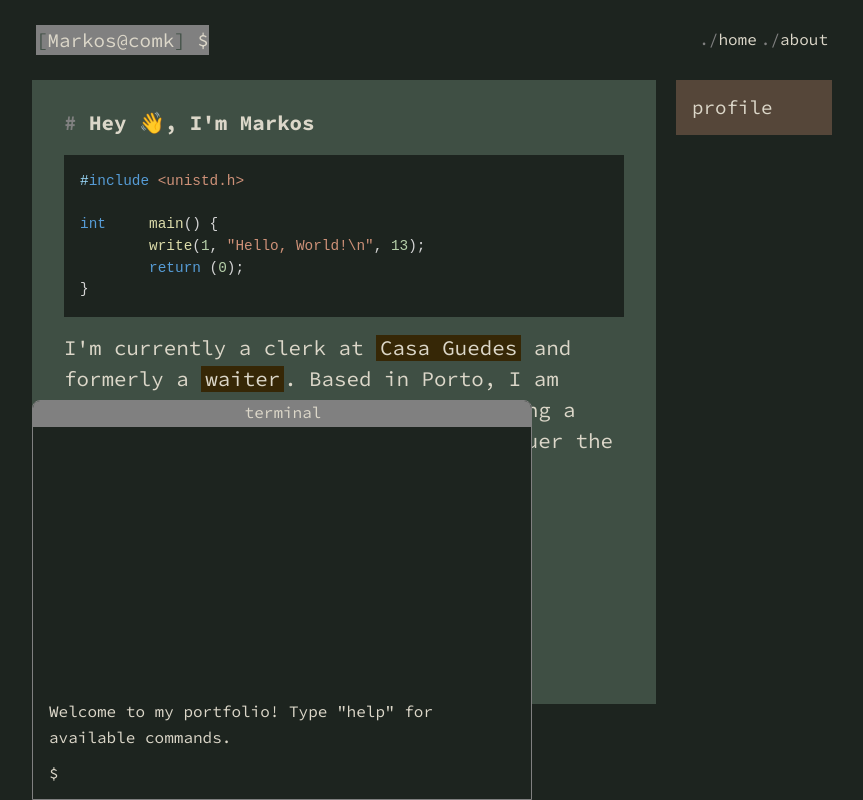
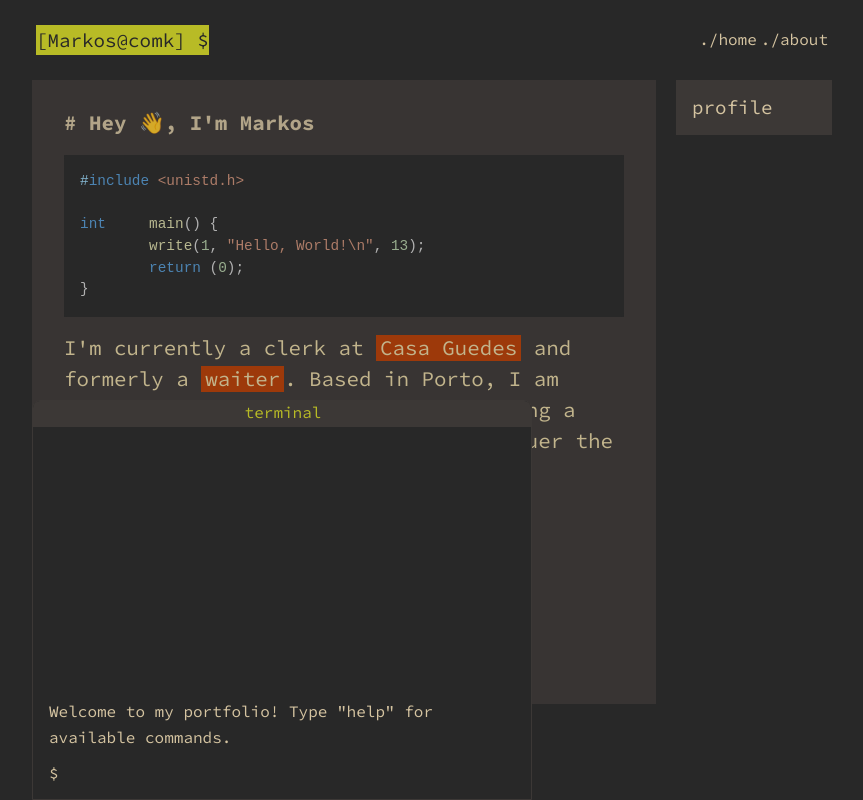
Before and after one commit to MarkosComK/MarkosComK, a Next.js app: page / in a window 1280 px wide. Shown: the whole page, without its empty margins (208-1071 px from the left). Built offline with nearby package versions, Linux system fonts and the light colour scheme.

Commit message:
Colorscheme change

```diff
--- a/src/components/Content/styles.tsx
+++ b/src/components/Content/styles.tsx
@@ -26,13 +26,17 @@ export const tion = styled.section`
 
 export const main = styled.main`
 	padding: 12px 16px;
-	background-color: ${({theme}) => theme.colors.mediumGreen};
+	background-color: ${({theme}) => theme.colors.medium};
+	opacity: 0.8;
 	overflow-y: auto;
 	height: 100%;
+	& a {
+		color: ${({theme}) => theme.colors.link};
+	}
 `;
 
 export const Profile = styled.div`
-	background-color: ${({theme}) => theme.colors.copper};
+	background-color: ${({theme}) => theme.colors.medium};
 	align-self: start;
 	padding: 12px 16px;
 `;
--- a/src/components/Navbar/styles.tsx
+++ b/src/components/Navbar/styles.tsx
@@ -22,7 +22,8 @@ export const Bar = styled.nav`
 	& div {
 		font-size: 1.2rem;
 		margin-left: 4px;
-		background-color: ${({theme}) => theme.colors.iron};
+		background-color: ${({theme}) => theme.colors.green};
+		color: ${({theme}) => theme.colors.dark};
 		& span {
 			color: ${({theme}) => theme.colors.mediumGreen};
 		}
--- a/src/components/Terminal/styles.tsx
+++ b/src/components/Terminal/styles.tsx
@@ -21,7 +21,7 @@ export const resp = styled.div`
 export const inal = styled.div`
 	position: relative;
 	border-radius: 8px 8px 0 0;
-	border: 1px solid ${({ theme }) => theme.colors.iron};
+	border: 1px solid ${({ theme }) => theme.colors.medium};
 	overflow-y: ${({ $display }) => $display ? 'auto' : 'hidden'};
 	height: ${({ $display }) => $display ? '400px' : '0px'};
 	overflow-x: hidden;
@@ -35,12 +35,13 @@ export const inal = styled.div`
 
 export const Header = styled.header`
 	text-align: center;
-	border: 1px solid ${({ theme }) => theme.colors.iron};
+	border: 1px solid ${({ theme }) => theme.colors.medium};
 	width: clamp(200px, 110%, 504px);
 	position: relative;
 	top: -18px;
 	left: -18px;
-	background-color: grey;
+	background-color: ${({ theme }) => theme.colors.medium};
+	color: ${({theme}) => theme.colors.green};
 	border-radius: 12px 12px 0 0;
 	cursor: pointer;
 `;
--- a/src/styles/theme.ts
+++ b/src/styles/theme.ts
@@ -1,21 +1,20 @@
 export const theme = {
 	colors: {
-		darkGreen: '#2C3930',
-		mediumGreen: '#3F4F44',
-		copper: '#554639',
-		cream: '#DCD7C9',
-		iron: '#808080',
-
-		background: '#1D241F',
-		text: '#DCD7C9',
-		textCopper: '#362706',
-		secondary: '#554639',
-		accent: '#3F4F44',
-
-		link: '#A27B5C',
-		scrollbarTrack: '#2C3930',
-		scrollbarThumb: '#A27B5C',
-		hover: '#3F4F44',
+		dark: '#282828',
+		medium: '#3c3836',
+		light: '#0a9396',
+		xlight: '#94d2bd',
+		cream: '#e9d8a6',
+		green: '#B8BB26',
+		background: '#282828',
+		text: '#d5c4a1',
+		textCopper: '#bb3e03',
+		orange: '#ae2012',
+		accent: '#9b2226',
+		link: '#83a598',
+		scrollbarTrack: '#001219',
+		scrollbarThumb: '#005f73',
+		hover: '#94d2bd',
 	},
 	spacing: {
 		small: '0.5rem',
@@ -29,7 +28,6 @@ export const theme = {
 }
 
 export type Theme = typeof theme;
-
 // For styled-components
 declare module 'styled-components' {
   export interface DefaultTheme extends Theme {}
```
